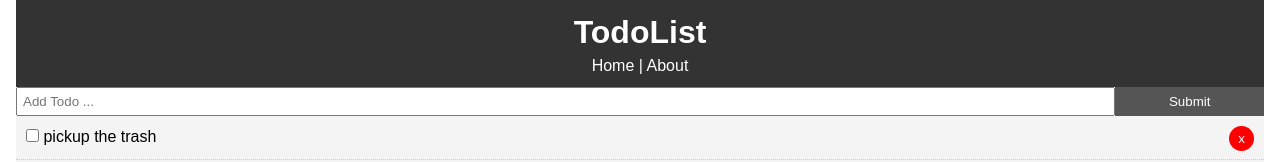
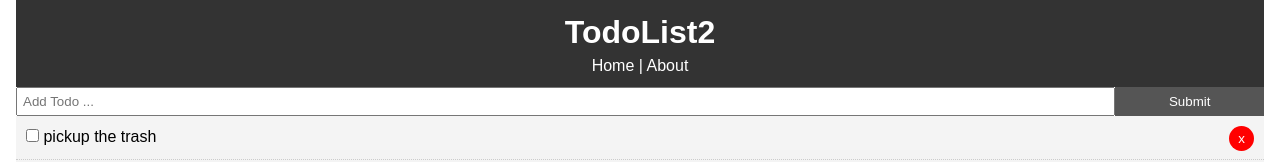
Before and after one commit to alexandritegalle/todo, a React (Create React App) app: page / in a window 1280 px wide. Shown: the top 162 px of the page. Built offline with nearby package versions, Linux system fonts and the light colour scheme.

Commit message:
Update header.js

```diff
--- a/src/components/layout/header.js
+++ b/src/components/layout/header.js
@@ -4,7 +4,7 @@ import { Link } from 'react-router-dom';
 export default function header() {
     return (
         <header style={headerStyle}>
-            <h1>TodoList</h1>
+            <h1>TodoList2</h1>
             <Link style={linkStyle} to="/">Home</Link> | <Link style={linkStyle} to="/about">About</Link>
         </header>
     )
```
